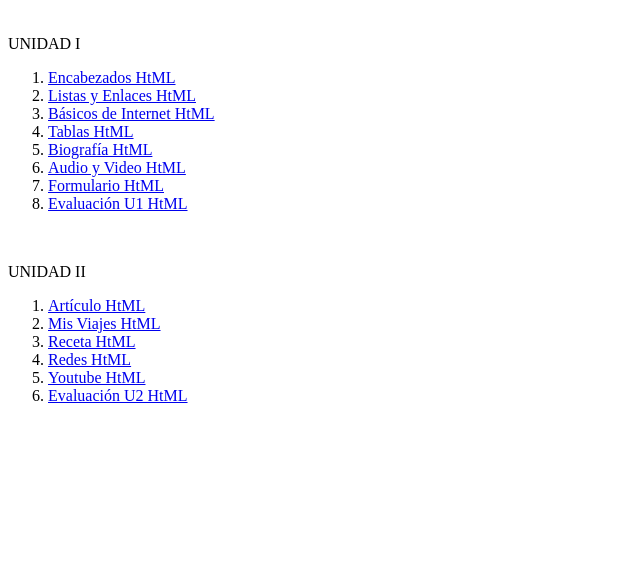
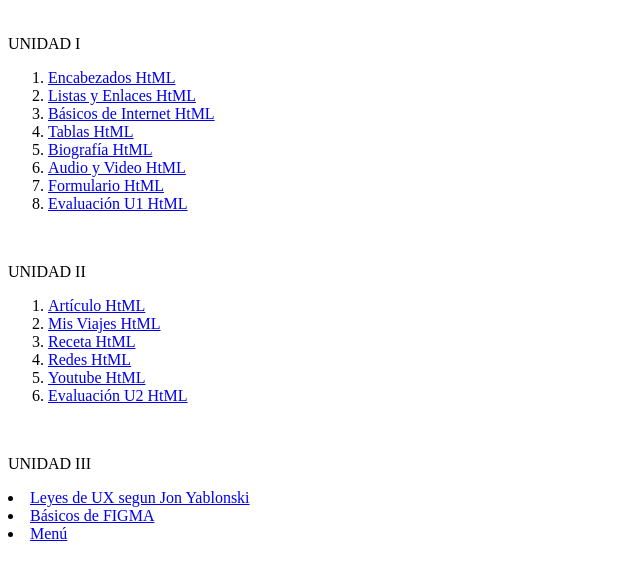
Before and after one commit to carolinamiranda11/practicas-web, a plain HTML site: page index.html in a window 1280 px wide. Shown: the part 79-656 px from the top of the page, without its empty margins (0-640 px from the left). Drawn offline with Linux system fonts and the light colour scheme.

Commit message:
Update index.html

```diff
--- a/index.html
+++ b/index.html
@@ -31,5 +31,10 @@
         <li><a href="u2/youtube.html">Youtube HtML</a></li>
         <li><a href="u2/curriculum.html">Evaluación U2 HtML</a></li>
     </ol>
+    <br>
+    <p>UNIDAD III</p>
+        <li><a href="https://drive.google.com/file/d/1OSpREL4vSDA4aKmmd8fY72nEEc4TNQ3c/view?usp=sharing">Leyes de UX segun Jon Yablonski</a></li>
+        <li><a href="https://www.figma.com/design/e8QZQhoi74ZD2Yz5tQ7z0l/Untitled?node-id=0-1&t=fMn3v3vOz3qYrtop-1">Básicos de FIGMA</a></li>
+        <li><a href="u2/receta.html">Menú</a></li>
 </body>
 </html>
```
